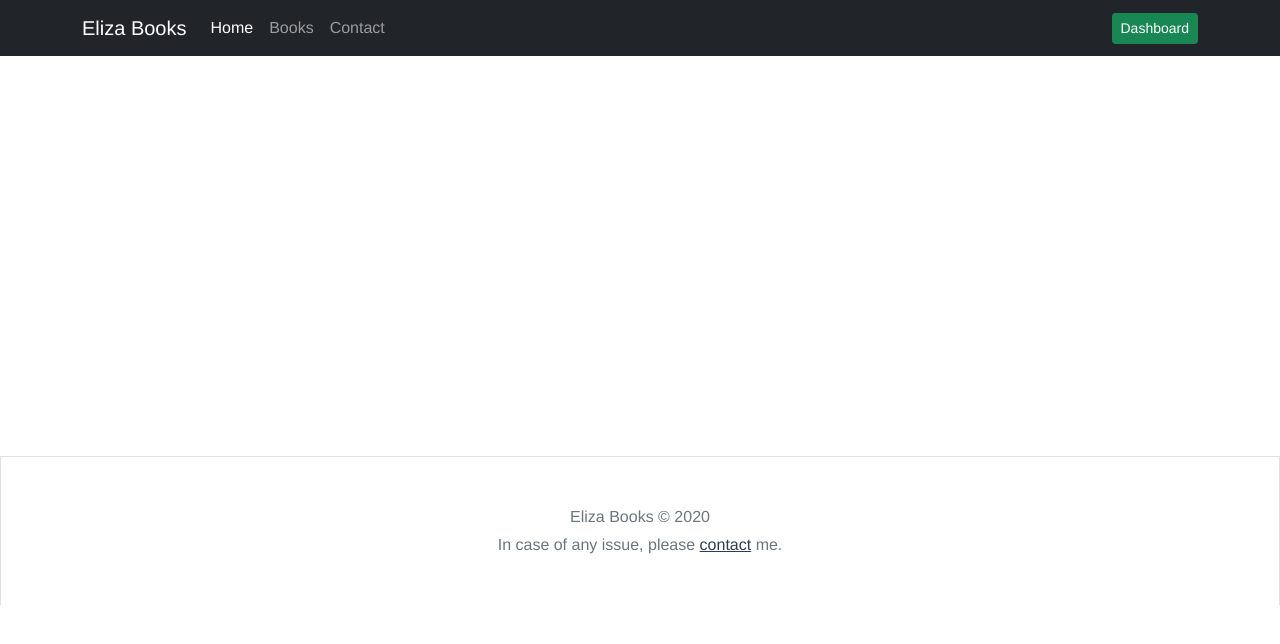
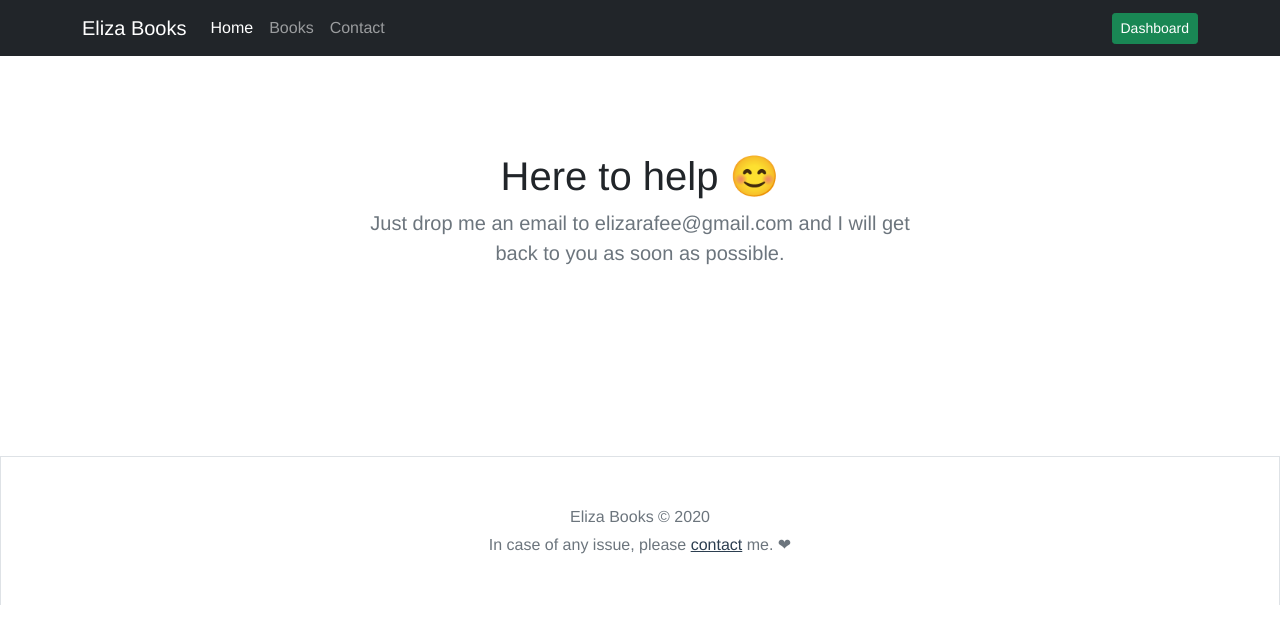
Before and after one commit to elizarafee/eliza-books, a Vue app in the folder frontend/: page /contact in a window 1280 px wide. Shown: the top 644 px of the page. Built offline with nearby package versions, Linux system fonts and the light colour scheme.

Commit message:
contact view added

```diff
--- a/frontend/src/components/Footer.vue
+++ b/frontend/src/components/Footer.vue
@@ -4,7 +4,7 @@
       <p class="mb-1">Eliza Books &copy; 2020</p>
       <p class="mb-0">
         In case of any issue, please
-        <router-link to="/contact">contact</router-link> me.
+        <router-link to="/contact">contact</router-link> me. &#10084;
       </p>
     </div>
   </footer>
--- a/frontend/src/router.js
+++ b/frontend/src/router.js
@@ -3,6 +3,7 @@ import Router from "vue-router";
 //import Home from "./views/Home.vue";
 import Welcome from "./views/Welcome.vue";
 import Books from "./views/Books.vue";
+import Contact from "./views/Contact.vue";
 
 Vue.use(Router);
 
@@ -21,6 +22,11 @@ export default new Router({
       component: Books
     },
     {
+      path: "/contact",
+      name: "contact",
+      component: Contact
+    },
+    {
       path: "/about",
       name: "about",
       // route level code-splitting
--- /dev/null
+++ b/frontend/src/views/Contact.vue
@@ -0,0 +1,13 @@
+<template>
+  <section class="py-5 text-center container">
+    <div class="row py-lg-5">
+      <div class="col-lg-6 col-md-8 mx-auto">
+        <h1 class="fw-light">Here to help &#128522;</h1>
+        <p class="lead text-muted">
+          Just drop me an email to <strong>elizarafee@gmail.com</strong> and I
+          will get back to you as soon as possible.
+        </p>
+      </div>
+    </div>
+  </section>
+</template>
```
